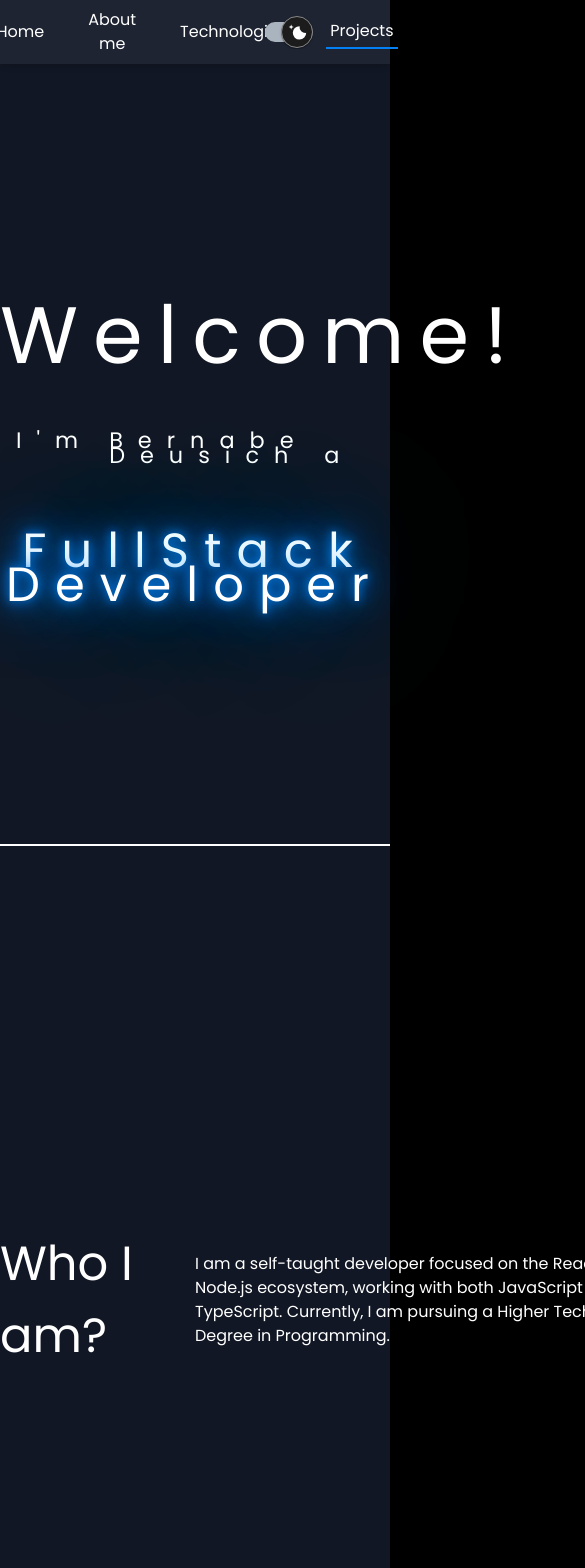
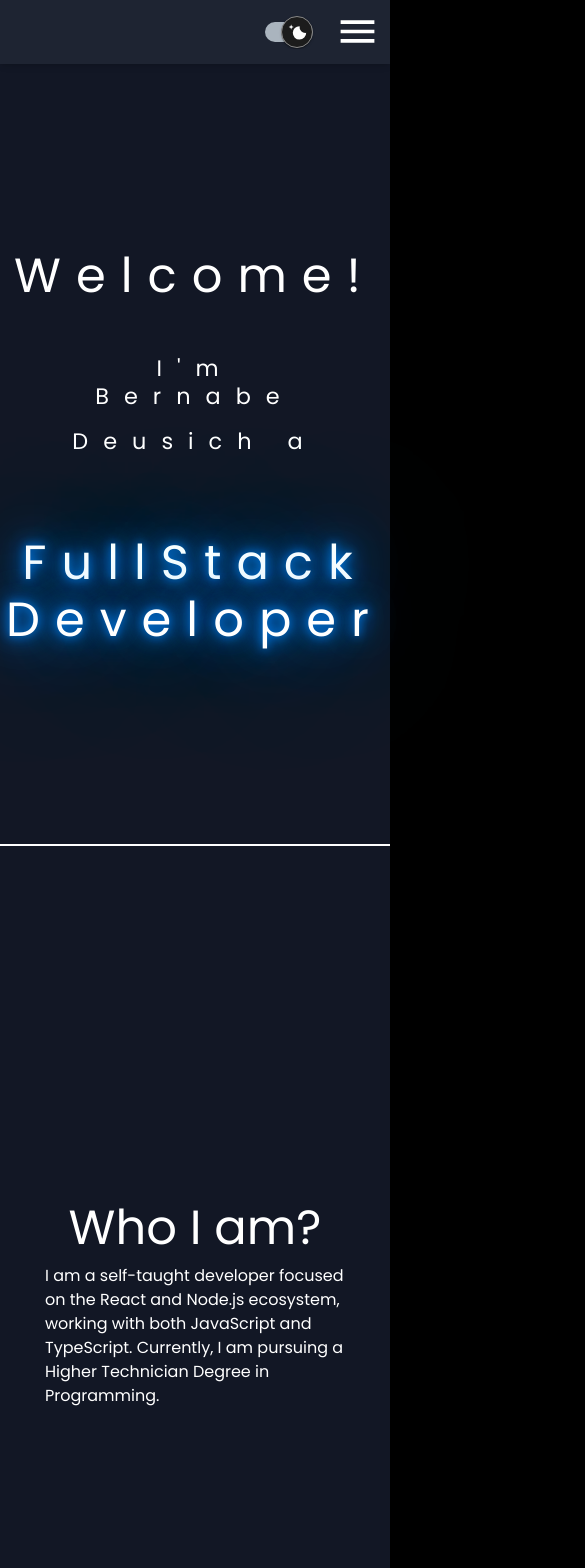
Before and after one commit to BDeuDev/portfolio, a Next.js app: page / in a window 390 px wide. Shown: the top 1568 px of the page, 585 px wide, since content can reach past the window. Built offline with nearby package versions, Linux system fonts and the light colour scheme.

Commit message:
feat(components) responsive 50%

```diff
--- a/components/specific/description/description.tsx
+++ b/components/specific/description/description.tsx
@@ -5,7 +5,7 @@ interface DescriptionProps {
 export default function Description({observed}: Readonly<DescriptionProps>) {
     const { switchState } = useStore();
   return (
-    <div className={`w-[500px] ${switchState ? 'text-white' : 'text-black'} ${observed ? ' opacity-100' : 'translate-x-[100px] opacity-0'} transition transform ease-in-out duration-[2s]`}>
+    <div className={` 2xl:w-[500px] xl:w-[500px] lg:w-[500px] md:w-[300px] mob:w-[300px] text-start ${switchState ? 'text-white' : 'text-black'} ${observed ? ' opacity-100' : 'translate-x-[50px] opacity-0'} transition transform ease-in-out duration-[2s]`}>
         I am a self-taught developer focused on the React and Node.js ecosystem, working with both JavaScript and TypeScript. Currently, I am pursuing a Higher Technician Degree in Programming.
     </div>
   );
--- a/components/specific/themeSwitch/themeSwitch.tsx
+++ b/components/specific/themeSwitch/themeSwitch.tsx
@@ -5,7 +5,7 @@ const ThemeSwitch = styled(Switch)(({ theme }) => ({
   width: 62,
   height: 34,
   padding: 7,
-  position: 'fixed',
+  position: 'absolute',
   top: '15px',
   right: '70px',
   '& .MuiSwitch-switchBase': {
--- a/components/ui/header/header.tsx
+++ b/components/ui/header/header.tsx
@@ -2,6 +2,8 @@
 import { useCallback, useEffect, useState } from 'react';
 import styles from './header.module.css';
 import './header.css'
+import { IoMenuSharp,  } from "react-icons/io5";
+import { RxCross2 } from "react-icons/rx";
 import ThemeSwitch from '@/components/specific/themeSwitch/themeSwitch';
 import useStore from '@/store/store';
 interface HeaderProps {
@@ -26,12 +28,19 @@ export default function Header({ scrollToSection, currentSection }: Readonly<Hea
 
         lastScrollTop = scrollTop <= 0 ? 0 : scrollTop;
      }, []);
-    const { switchState, setSwitchState } = useStore();
+    const { switchState, setSwitchState, menu, setMenu } = useStore();
 
     const handleChange = (event: { target: { checked: boolean; }; }) => {
       setSwitchState(event.target.checked);
     };
+    const handleMenu = () => {
+        if(!menu){
+            setMenu(true)
+        }else{
+            setMenu(false)
+        }
 
+    }
     useEffect(() => {
       window.addEventListener('scroll', handleScroll);
       return () => window.removeEventListener('scroll', handleScroll);
@@ -39,7 +48,7 @@ export default function Header({ scrollToSection, currentSection }: Readonly<Hea
     const text = switchState ? 'text-white' : 'text-[#030136]';
     return (
         <header className={`${isHidden ? styles.hidden : ''} ${styles.header} ${switchState ? 'bg-[#1e2432]' : 'bg-[#d0d0d0]'}  h-[64px] w-full z-50 flex flex-row items-center justify-center shadow-md   fixed top-0`}>
-            <nav className="w-full h-full">
+            <nav className="w-full h-full 2xl:block xl:block lg: md:block mob:hidden">
                 <div className="flex items-center justify-center gap-5 p-2 list-none h-full text-white">
                     {sectionName.map((section, index) => {
                         const isActive = currentSection === index;
@@ -60,9 +69,16 @@ export default function Header({ scrollToSection, currentSection }: Readonly<Hea
                             </button>
                         );
                     })}
+
                 </div>
 
             </nav>
+            <nav className={`${switchState ? ' text-white' : ' text-black'} text-[45px]  top-[5px] right-[10px] 2xl:hidden xl:hidden md:hidden mob:absolute bg-transparent transition transform ease-in-out duration-[0.10s]`}>
+                        <button onClick={()=>handleMenu()} className={`${menu ? 'rotate-90' : 'rotate-0'} transition transform ease-in-out duration-[0.5s]`}>
+                            {menu ? <RxCross2/> : <IoMenuSharp/> }
+
+                        </button>
+                    </nav>
             <ThemeSwitch checked={switchState} onChange={handleChange} />
         </header>
     );
--- a/components/ui/sections/about/about.tsx
+++ b/components/ui/sections/about/about.tsx
@@ -11,13 +11,13 @@ export default function About({ reference, observed }: Readonly<AboutProps>) {
 
     const { switchState } = useStore();
     return (
-        <section ref={reference} className={`min-h-screen ${switchState ? 'bg-[#121725]' : 'bg-[#f5f4f4]'} text-black pt-[64px] flex flex-row items-center justify-center`}>
-            <div className={`w-[50%] flex flex-col items-center justify-center`}>
-                <h2 className={` ${observed ? ' opacity-100' : 'translate-x-[-200px] opacity-0'} ${switchState ? 'text-white' : 'text-black'} text-[3em] transition transform ease-in-out duration-[2s]`}>
+        <section ref={reference} className={`min-h-screen ${switchState ? 'bg-[#121725]' : 'bg-[#f5f4f4]'} text-black pt-[64px] flex 2xl:flex-row xl:flex-row lg:flex-row md:flex-col mob:flex-col items-center justify-center`}>
+            <div className={`2xl:w-[50%] xl:w-[50%] lg:w-[50%] md:w-full mob:w-full flex flex-col items-center justify-center`}>
+                <h2 className={` ${observed ? 'translate-x-0 opacity-100' : 'translate-x-[-200px] opacity-0'} ${switchState ? 'text-white' : 'text-black'}  text-[3em] transition transform ease-in-out duration-[2s]`}>
                     Who I am?
                 </h2>
             </div>
-            <div className={`w-[50%]`}>
+            <div className={`2xl:w-[50%] xl:w-[50%] lg:w-[50%] md:w-full mob:w-full flex flex-col items-center justify-center`}>
                 <Description observed={observed}/>
             </div>
         </section>
--- a/components/ui/sections/home/home.css
+++ b/components/ui/sections/home/home.css
@@ -19,7 +19,7 @@
 
     animation: animate-dark-2 5s ease-in-out forwards;
     outline: none;
-    line-height: 0.70em;
+
 }
 .text-glowing-light {
     position: relative;
@@ -31,7 +31,7 @@
     -webkit-box-reflect: below 1px linear-gradient(transparent,#0004);
     animation: animate-light 10s ease-in-out forwards;
     outline: none;
-    line-height: 0.70em;
+
 }
 .welcome {
     position: relative;
@@ -46,7 +46,7 @@
     color: #fff;
     width: 100%;
     outline: none;
-    line-height: 0.70em;
+
 }
 .text-dark {
     position: relative;
@@ -54,7 +54,7 @@
     color: #000;
     width: 100%;
     outline: none;
-    line-height: 0.70em;
+
 }
 .text-glowing-light-2 {
     position: relative;
--- a/components/ui/sections/home/home.tsx
+++ b/components/ui/sections/home/home.tsx
@@ -16,14 +16,14 @@ export default function Home({ reference, observed }: Readonly<HomeProps>) {
   const text2 = switchState ? 'text-white ' : 'text-[#030136]';
   return (
     <section ref={reference} className={`min-h-screen ${switchState ? 'bg-[#121725]' : 'bg-[#f5f4f4]'} text-black pt-[64px] flex flex-col items-center justify-center`}>
-      <h2 className={`${baseClass} ${observed ? text2 : 'translate-x-[-200px]'} welcome text-[5em] transition transform ease-in-out duration-[2s]`}>Welcome!</h2>
-      <div className="flex flex-row  w-auto text-[1.4em]  my-[70px]">
+      <h2 className={`${baseClass} ${observed ? text2 : 'translate-x-[-200px]'} welcome 2xl:text-[5em] xl:text-[5em] lg:text-[4em] md:text-[3em] mob:text-[3em]  transition transform ease-in-out duration-[2s]`}>Welcome!</h2>
+      <div className="flex  2xl:flex-row xl:flex-row lg:flex-row md:flex-col mob:flex-col text-center  w-auto text-[1.4em]  my-[70px]">
         <div className="mx-4">
           <h2 className={`${baseClass} ${observed ? text : 'translate-y-[-200px]'} leading-[0.70rem] tracking-[15px] outline-none transition transform ease-in-out duration-[2s]`}>I&apos;m</h2>
         </div>
-        <h2 className={`${baseClass} ${observed ? text : 'translate-x-[200px]'} transition transform ease-in-out duration-[2s]`}>Bernabe Deusich a</h2>
+        <h2 className={`${baseClass} ${observed ? text : 'translate-x-[200px]'} 2xl:leading-[0.70em] xl:leading-[0.70em] lg:leading-[0.70em] md:leading-[1.2em] mob:leading-[2em] transition transform ease-in-out duration-[2s]`}>Bernabe Deusich a</h2>
       </div>
-      <h2 className={`${baseClass} ${observed ? glowingClass2 : 'translate-x-[-200px]'} text-center text-[3em] transition transform ease-in-out duration-[2s]`}>
+      <h2 className={`${baseClass} ${observed ? glowingClass2 : 'translate-x-[-200px]'} 2xl:leading-[0.70em] xl:leading-[0.70em] lg:leading-[0.70em] md:leading-[1.2em] mob:leading-[1.2em] text-center text-[3em] transition transform ease-in-out duration-[2s]`}>
         FullStack Developer
       </h2>
     </section>
--- a/store/store.ts
+++ b/store/store.ts
@@ -5,8 +5,8 @@ interface State {
 
     switchState: boolean;
     setSwitchState: (state: boolean) => void;
-
-
+    menu: boolean;
+    setMenu: (state: boolean) => void;
 }
 
 export const useStore = create<State>()(
@@ -15,7 +15,8 @@ export const useStore = create<State>()(
 
             switchState: true,
             setSwitchState: (state) => set({ switchState: state }),
-
+            menu: false,
+            setMenu: (state) => set({ menu: state})
         }),
         {
             name: 'app-storage',
--- a/tailwind.config.ts
+++ b/tailwind.config.ts
@@ -10,6 +10,9 @@ const config: Config = {
     extend: {
       boxShadow: {
         'top': '0 -4px 6px -1px rgba(0, 0, 0, 0.1), 0 -2px 4px -1px rgba(0, 0, 0, 0.06)',
+      },
+      screens:{
+        'mob':'320px'
       },
       backgroundImage: {
         "gradient-radial": "radial-gradient(var(--tw-gradient-stops))",
```
